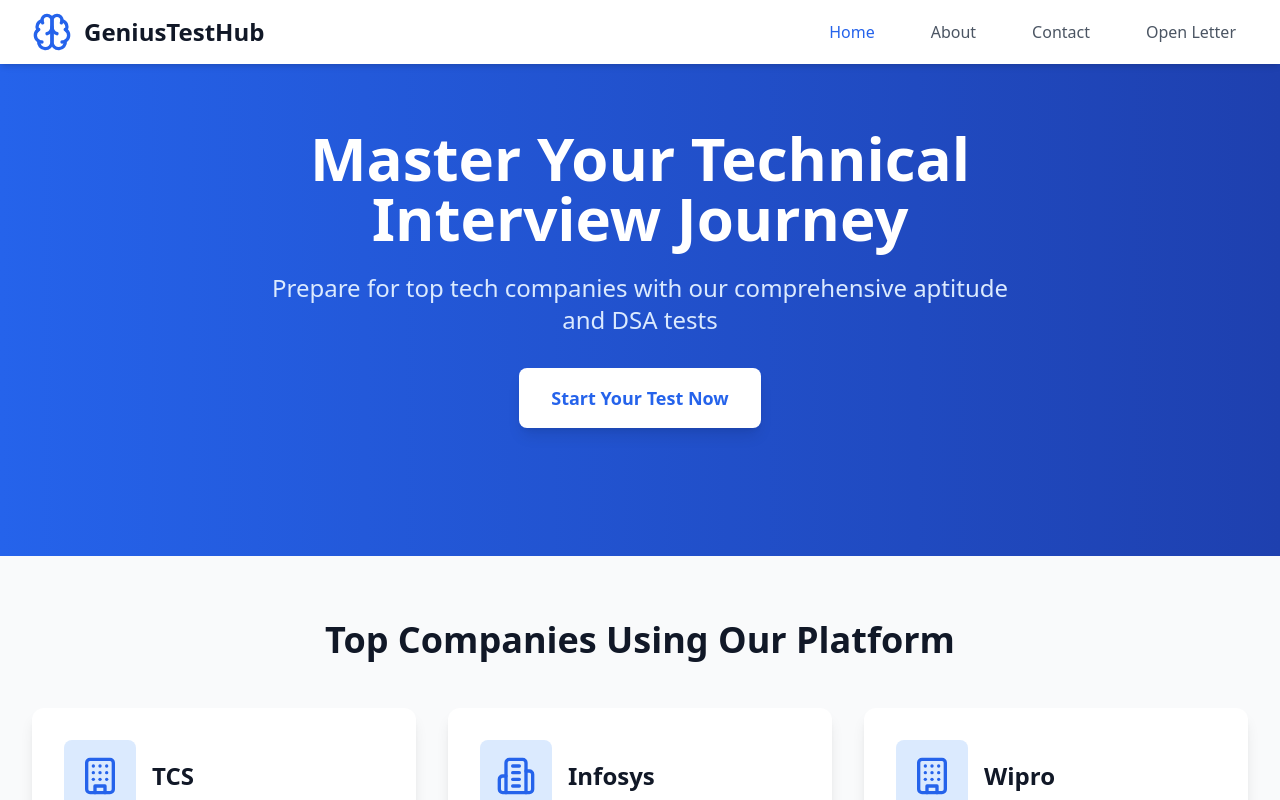
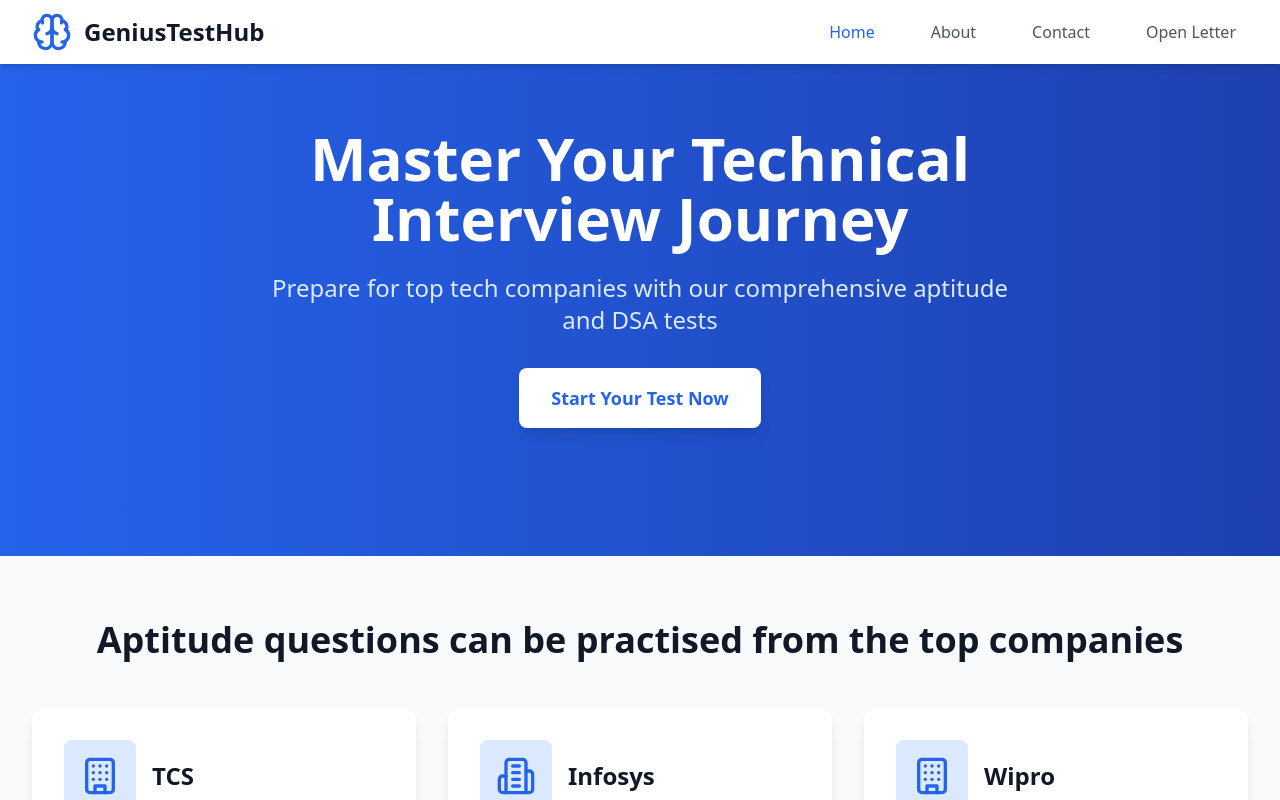
Before and after one commit to TechWithIfn/GeniusTestHub, a React (Vite) app: page / in a window 1280 px wide. Shown: the top 800 px of the page. Built offline with nearby package versions, Linux system fonts and the light colour scheme.

Commit message:
Update Home.tsx

```diff
--- a/src/pages/Home.tsx
+++ b/src/pages/Home.tsx
@@ -43,7 +43,7 @@ const Home = () => {
       <div className="py-16 bg-gray-50">
         <div className="max-w-7xl mx-auto px-4 sm:px-6 lg:px-8">
           <h2 className="text-3xl md:text-4xl font-bold text-center mb-12">
-            Top Companies Using Our Platform
+            Aptitude questions can be practised from the top companies
           </h2>
           <div className="grid grid-cols-1 md:grid-cols-2 lg:grid-cols-3 gap-8">
             {companies.map((company) => {
```
